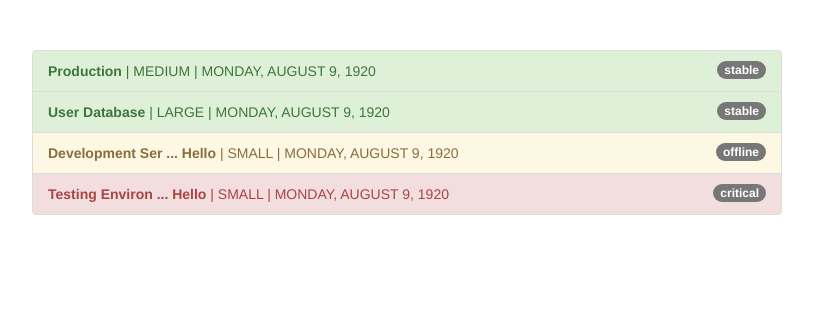
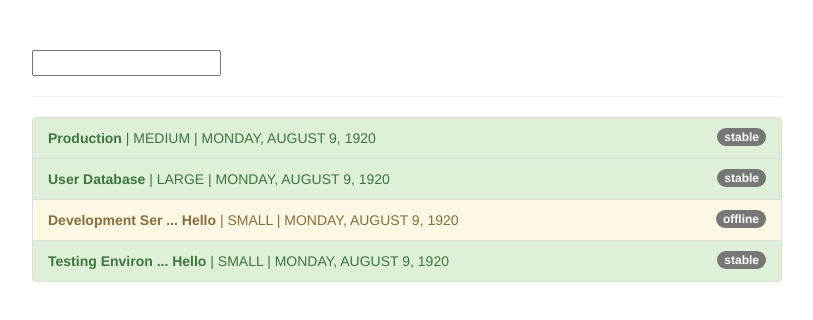
Before and after one commit to Mahsa1990a/pipes-start, an Angular app: page / in a window 1280 px wide. Shown: the top 320 px of the page, without its empty margins (233-1046 px from the left). Built offline with nearby package versions, Linux system fonts and the light colour scheme.

Commit message:
248. Example: Creating a Filter Pipe

```diff
--- a/src/app/app.component.html
+++ b/src/app/app.component.html
@@ -1,10 +1,12 @@
 <div class="container">
   <div class="row">
     <div class="col-xs-12 col-sm-10 col-md-8 col-sm-offset-1 col-md-offset-2">
+      <input type="text" [(ngModel)]="filteredStatus">
+      <hr>
       <ul class="list-group">
         <li
           class="list-group-item"
-          *ngFor="let server of servers"
+          *ngFor="let server of servers | filter:filteredStatus:'stable'"
           [ngClass]="getStatusClasses(server)">
           <span
             class="badge">
--- a/src/app/app.component.ts
+++ b/src/app/app.component.ts
@@ -28,10 +28,13 @@
     {
       instanceType: 'small',
       name: 'Testing Environment Server',
-      status: 'critical',
+      status: 'stable',
       started: new Date(15, 1, 2017)
     }
   ];
+
+  filteredStatus = '';
+
   getStatusClasses(server: {instanceType: string, name: string, status: string, started: Date}) {
     return {
       'list-group-item-success': server.status === 'stable',
--- a/src/app/app.module.ts
+++ b/src/app/app.module.ts
@@ -5,11 +5,13 @@
 // imports of the TypeScript types
 import { AppComponent } from './app.component';
 import { ShortenPipe } from './shorten.pipe';
+import { FilterPipe } from './filter.pipe';
 
 @NgModule({
   declarations: [ // components, directives, pipes for this module
     AppComponent,
-    ShortenPipe
+    ShortenPipe,
+    FilterPipe
   ],
   imports: [ // module packages providing Angular functionalities
             // (BrowserModule, FormsModule ...)and custom modules (MyFeatureModule, SharedModule  ... )
--- /dev/null
+++ b/src/app/filter.pipe.ts
@@ -0,0 +1,15 @@
+import { Pipe, PipeTransform } from '@angular/core';
+
+@Pipe({
+  name: 'filter'
+})
+export class FilterPipe implements PipeTransform {
+  // value is arr of servers:
+  transform(value: any, filterString: string): any {
+    if(value.length === 0 || filterString === '') {
+      return value;
+    }
+    return value.filter(st => st.status === filterString)
+  }
+
+}
```
